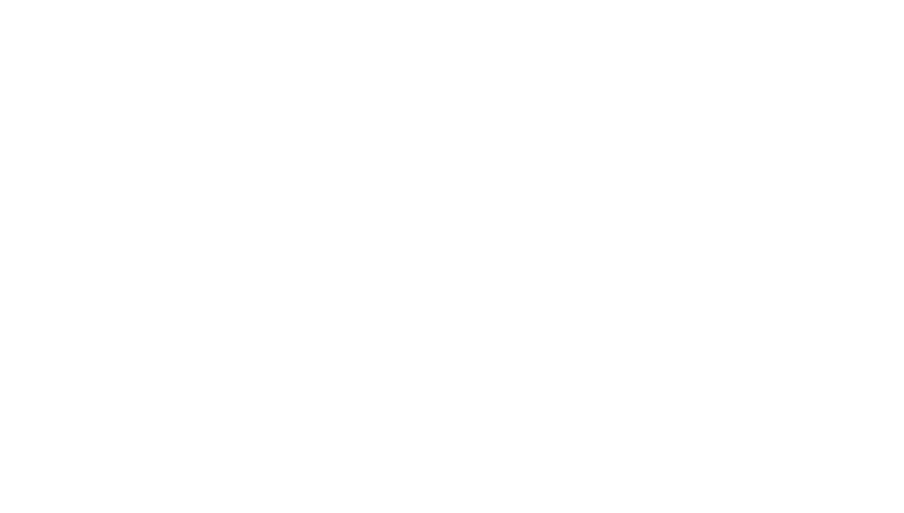
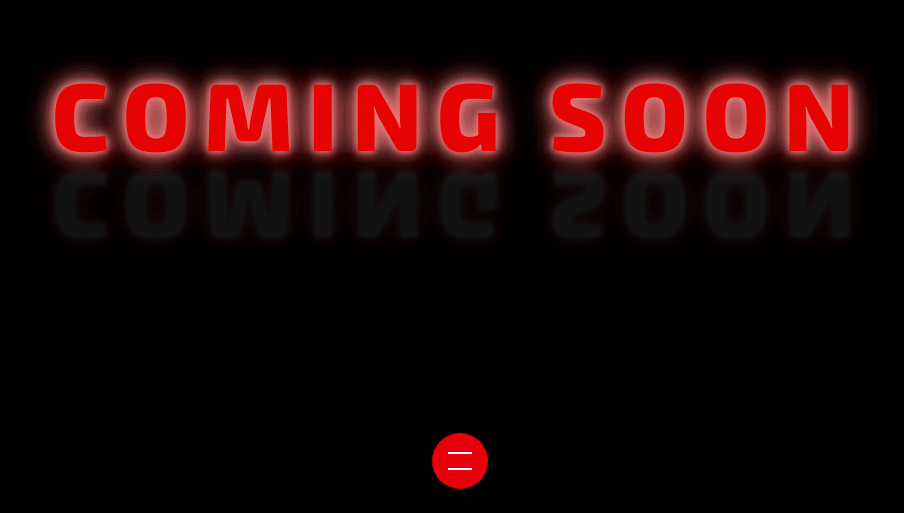
Before and after one commit to Nahas-00/Inkrit-4.0, a React (Vite) app: page /sponsors in a window 1280 px wide. Before the commit this address had no page. Shown: the part 287-800 px from the top of the page, without its empty margins (180-1084 px from the left). Built offline with nearby package versions, Linux system fonts and the light colour scheme; a web font is replaced by a local one.

Commit message:
Added coming soon to non exist pages

```diff
--- a/src/App.jsx
+++ b/src/App.jsx
@@ -2,6 +2,8 @@ import { useState } from 'react'
 import { BrowserRouter as Router, Routes, Route } from "react-router-dom";
 import Home from './pages/Home';
 import Events from './pages/Events';
+import Sponsor from './pages/Sponsor';
+import Contact from './pages/Contact';
 
 function App() {
 
@@ -10,6 +12,8 @@ function App() {
       <Routes>
         <Route path='/' element={<Home />} />
         <Route path='/events' element={<Events />} />
+        <Route path='/sponsors' element={<Sponsor />} />
+        <Route path='/contact' element={<Contact />} />
       </Routes>
     </Router>
   )
--- a/src/components/Navbar.jsx
+++ b/src/components/Navbar.jsx
@@ -27,7 +27,7 @@ const Navbar = () => {
                 <Home size={22} />
               </Link>
               <Link
-                to="/about"
+                to="/events"
                 className="backdrop-blur-md bg-white/10 bg-white/10 hover:bg-red-600
                   p-3 rounded-full text-white shadow-lg transition hover:scale-110"
               >
--- a/src/pages/Contact.jsx
+++ b/src/pages/Contact.jsx
@@ -0,0 +1,18 @@
+import '../styles/ComingSoon.css'
+import Navbar from '../components/Navbar';
+
+const Contact = () => {
+     return (
+   <div className="flex items-center justify-center h-screen bg-black">
+    <Navbar />
+      <h1
+        className="text-6xl md:text-8xl font-extrabold tracking-widest  neon-text"
+        data-text="COMING SOON"
+      >
+        COMING SOON
+      </h1>
+    </div>
+  );
+}
+
+export default Contact;
--- a/src/pages/Events.jsx
+++ b/src/pages/Events.jsx
@@ -1,8 +1,18 @@
+import '../styles/ComingSoon.css';
+import Navbar from '../components/Navbar';
 
 const Events = () => {
-  return(
-    <h1>Events</h1>
-  )
+     return (
+   <div className="flex items-center justify-center h-screen bg-black">
+    <Navbar />
+      <h1
+        className="text-6xl md:text-8xl font-extrabold tracking-widest  neon-text"
+        data-text="COMING SOON"
+      >
+        COMING SOON
+      </h1>
+    </div>
+  );
 }
 
 export default Events;
--- a/src/pages/Sponsor.jsx
+++ b/src/pages/Sponsor.jsx
@@ -0,0 +1,18 @@
+import '../styles/ComingSoon.css';
+import Navbar from '../components/Navbar';
+
+const Sponsor = () => {
+     return (
+   <div className="flex items-center justify-center h-screen bg-black">
+    <Navbar />
+      <h1
+        className="text-6xl md:text-8xl font-extrabold tracking-widest  neon-text"
+        data-text="COMING SOON"
+      >
+        COMING SOON
+      </h1>
+    </div>
+  );
+}
+
+export default Sponsor;
--- /dev/null
+++ b/src/styles/ComingSoon.css
@@ -0,0 +1,57 @@
+
+
+/* --- Balanced Futuristic Neon --- */
+@keyframes glowPulse {
+  0%, 100% {
+    text-shadow:
+      0 0 5px #ff1a1a,
+      0 0 10px #ff1a1a,
+      0 0 20px #ff1a1a,
+      0 0 30px #ff1a1a;
+  }
+  50% {
+    text-shadow:
+      0 0 8px #ff3333,
+      0 0 15px #ff3333,
+      0 0 25px #ff3333,
+      0 0 40px #ff3333;
+  }
+}
+
+@keyframes subtleFlicker {
+  0%, 100% {
+    opacity: 1;
+  }
+  45%, 47%, 49%, 70%, 72%, 74% {
+    opacity: 0.9;
+  }
+  46%, 50%, 71%, 73% {
+    opacity: 0.7;
+  }
+}
+
+.neon-text {
+  color: #ff0101;
+  text-transform: uppercase;
+  letter-spacing: 0.15em;
+  animation: glowPulse 2.5s ease-in-out infinite alternate,
+             subtleFlicker 6s infinite;
+  text-shadow:
+    0 0 5px #ff1a1a,
+    0 0 10px #ff1a1a,
+    0 0 20px #ff1a1a;
+  filter: brightness(4.1);
+}
+
+/* Optional faint reflection (readable version) */
+.neon-text::after {
+  content: attr(data-text);
+  position: absolute;
+  left: 0;
+  top: 100%;
+  width: 100%;
+  color: #ff4d4d;
+  opacity: 0.08;
+  filter: blur(2px);
+  transform: perspective(100px) rotateX(180deg);
+}
```
